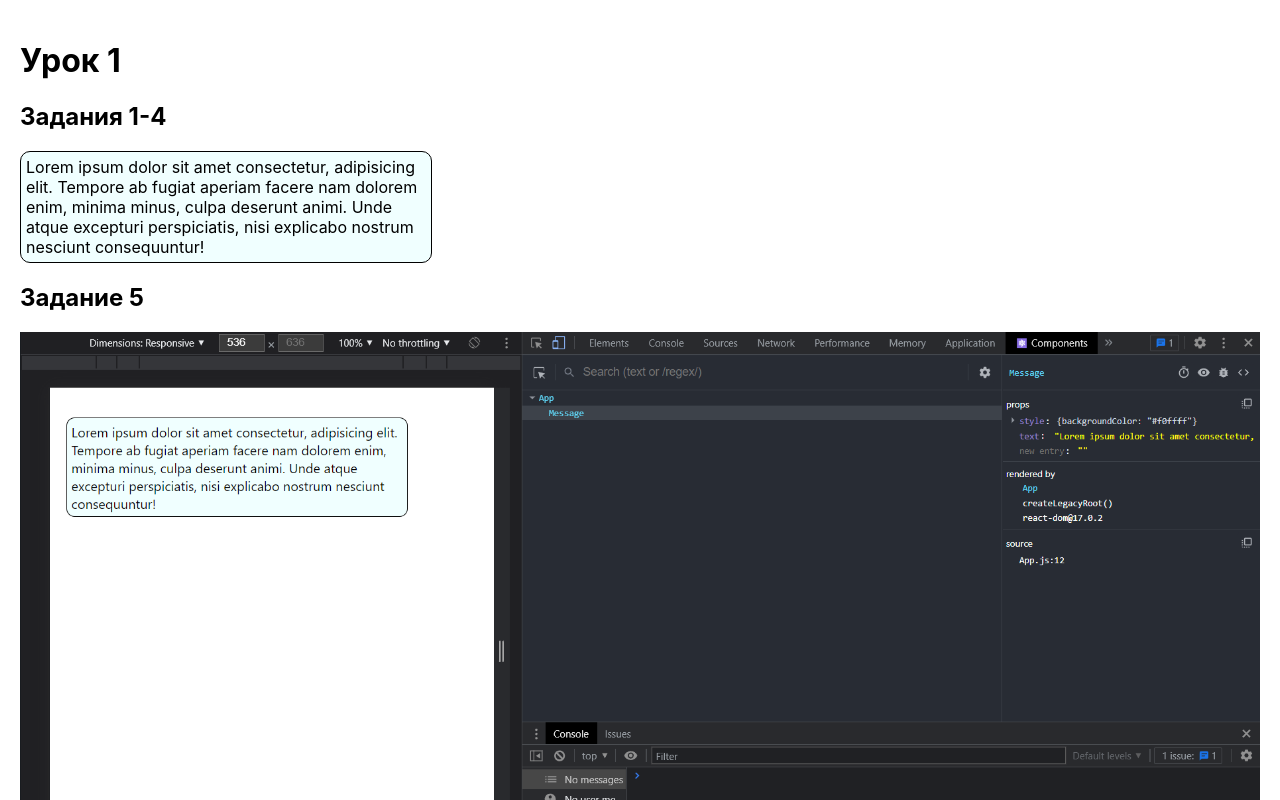
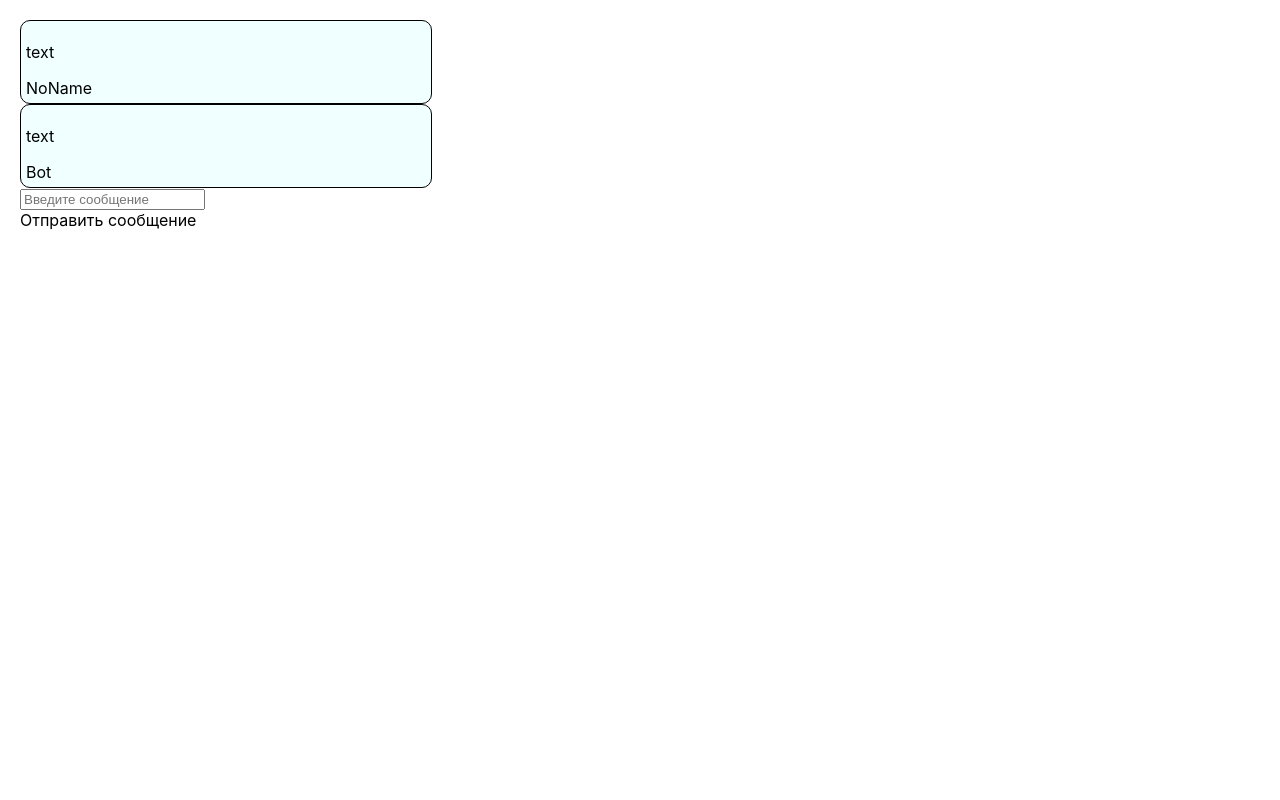
Before and after one commit to AlekseevaMargarita/React, a React (Create React App) app: page / in a window 1280 px wide. Shown: the top 800 px of the page. Built offline with nearby package versions, Linux system fonts and the light colour scheme.

Commit message:
Выполнены задания 1 и 2

```diff
--- a/src/App.js
+++ b/src/App.js
@@ -1,22 +1,27 @@
 
 import './App.scss';
+import { useEffect, useState } from 'react';
+import Form from './Form';
 import Message from './Message'
-import img from './2022-03-27_173907.png'
+import Button from './Button'
 
-const text = `Lorem ipsum dolor sit amet consectetur, adipisicing elit.
-Tempore ab fugiat aperiam facere nam dolorem enim, minima minus, culpa deserunt animi.
-Unde atque excepturi perspiciatis, nisi explicabo nostrum nesciunt consequuntur!`;
 
 function App() {
+  const [messageList, setMessageList] = useState([{ text: 'text', author: 'NoName' }, { text: 'text', author: 'Bot' }]);
+
+  const [value, setValue] = useState('');
+
+
+  const updateMessageList = () => {
+    setMessageList(prevMessageList => prevMessageList.push())
+  }
+
   return (
     <div className="App">
-      <h1>Урок 1</h1>
-      <h2>Задания 1-4</h2>
-      <Message style={{ backgroundColor: '#f0ffff' }} text={text} />
-      <h2>Задание 5</h2>
-      <img src={img} alt="Задание 5" className="img"></img>
+      <Message items={messageList} />
+      <Form value={value} />
+      <Button onClick={updateMessageList} />
     </div>
-
   );
 }
 
--- /dev/null
+++ b/src/Button.js
@@ -0,0 +1,10 @@
+
+function Button(props) {
+    return (
+        <div onClick={props.onClick}>
+            Отправить сообщение
+        </div>
+    )
+}
+
+export default Button;
--- /dev/null
+++ b/src/Form.js
@@ -0,0 +1,13 @@
+
+
+function Form(props) {
+    return (
+        <div>
+            <input type="text" value={props.value} placeholder="Введите сообщение" />
+
+        </div>
+    )
+}
+
+
+export default Form;
--- a/src/Message.js
+++ b/src/Message.js
@@ -1,9 +1,13 @@
 import './Message.scss'
 
 function Message(props) {
-    return (
-        <p className="Message">{props.text}</p>
-    );
+
+    return (props.items.map((message) =>
+        <div className="Message">
+            <p>{message.text}</p>
+            <span>{message.author}</span>
+        </div>
+    ));
 }
 
 export default Message;
```
